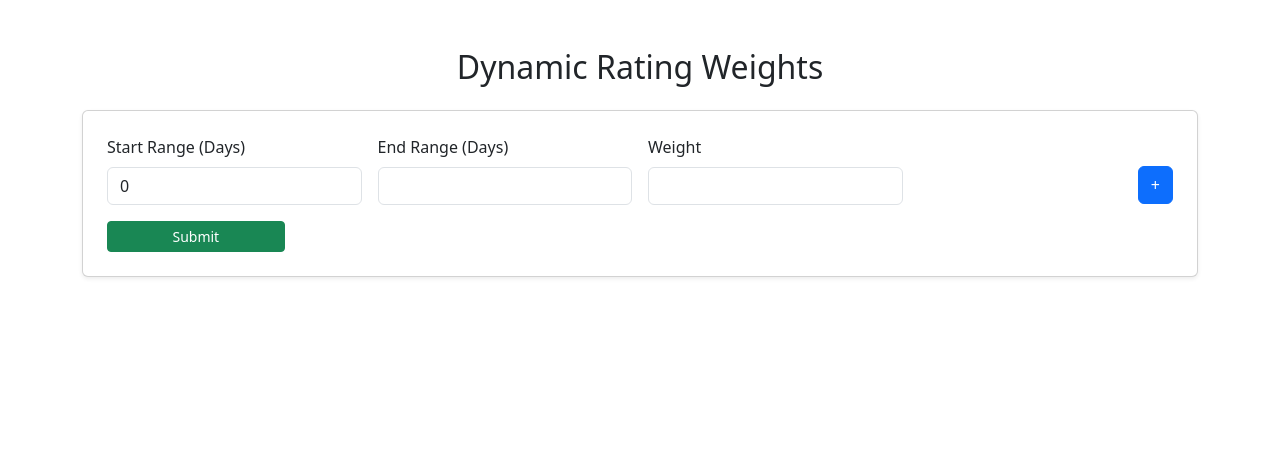
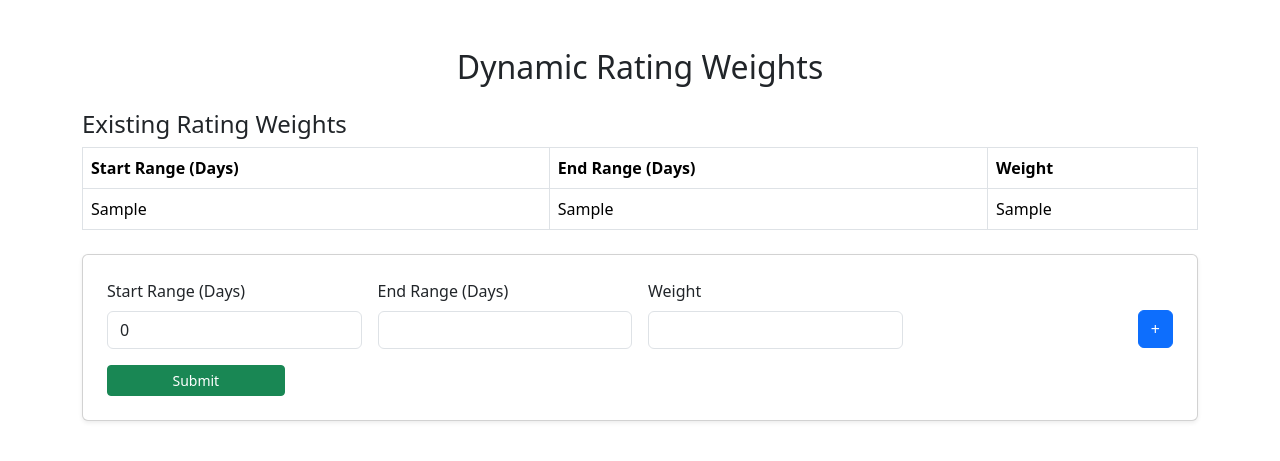
Before and after one commit to Bibek-Shrestha25/Event-mangement, a PHP site: page /admin/rating.php in a window 1280 px wide. Shown: the top 461 px of the page. Run offline with PHP 8.4, Linux system fonts and the light colour scheme; tables that the repository leaves empty or names only in its code hold one stand-in row (values such as "Sample post"); a stand-in replaces the project's code that opens the database connection.

Commit message:
feat: add dynamic display of existing rating weights in admin panel

```diff
--- a/admin/rating.php
+++ b/admin/rating.php
@@ -1,3 +1,8 @@
+<?php
+    include 'db_connect.php';
+    $result = $conn->query("SELECT * FROM rating_weights");
+?>
+
 <!DOCTYPE html>
 <html lang="en">
 
@@ -17,6 +22,44 @@
 <body>
     <div class="container mt-5">
         <h2 class="mb-4 text-center">Dynamic Rating Weights</h2>
+
+        <!-- Section to display existing data -->
+        <div class="mb-4" id="existingData">
+            <h4>Existing Rating Weights</h4>
+            <table class="table table-bordered">
+                <thead>
+                    <tr>
+                        <th>Start Range (Days)</th>
+                        <th>End Range (Days)</th>
+                        <th>Weight</th>
+                    </tr>
+                </thead>
+                <tbody>
+                    <?php
+                    if ($result->num_rows > 0) {
+                        $row = $result->fetch_assoc();
+                        while ($row) {
+                    ?>
+                            <tr>
+                                <td><?php echo $row['days_range_start'] ?></td>
+                                <td><?php echo $row['days_range_end'] ?></td>
+                                <td><?php echo $row['weight'] ?></td>
+                            </tr>
+                    <?php
+                            $row = $result->fetch_assoc();
+                        }
+                    } else {
+                    ?>
+                        <tr>
+                            <td colspan="3" class="text-center">No data found</td>
+                        </tr>
+                    <?php
+                    }
+                    ?>
+                </tbody>
+            </table>
+        </div>
+
         <form id="ratingForm" class="card p-4 shadow-sm" action="ajax.php?action=save_rating_weight" method="POST">
             <div id="formFields">
                 <div class="row g-3 align-items-center mb-3" id="rangeGroup-0">
```
